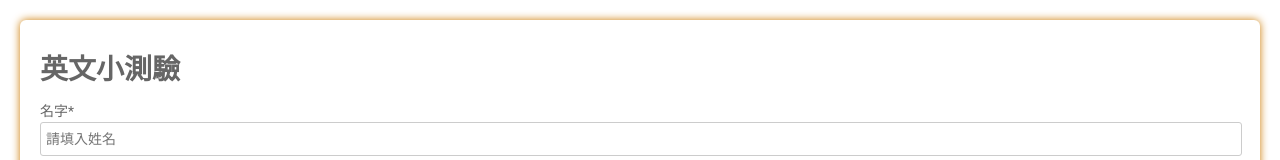
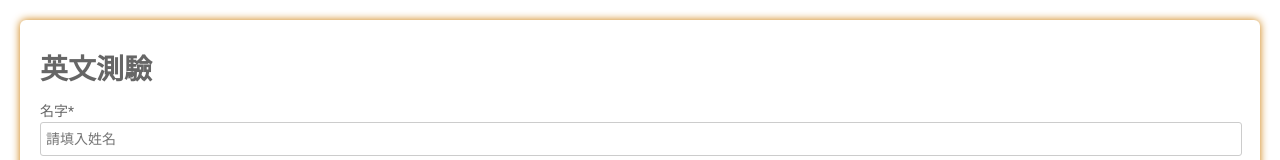
Before and after one commit to yuting09120310/JS_eng_test, a plain HTML site: page index.html in a window 1280 px wide. Shown: the top 160 px of the page. Drawn offline with nearby package versions, Linux system fonts and the light colour scheme; some packages are replaced by stand-ins of ours; a script that the page names is missing.

Commit message:
修改title

```diff
--- a/index.html
+++ b/index.html
@@ -184,7 +184,7 @@
   <body>
     <div class="testbox">
       <form action="/">
-        <H1>英文小測驗</H1>
+        <H1>英文測驗</H1>
         <div id="item">
           <label for="name">名字<span>*</span></label>
           <input id="name" type="text" name="name" placeholder="請填入姓名" required/>
```
